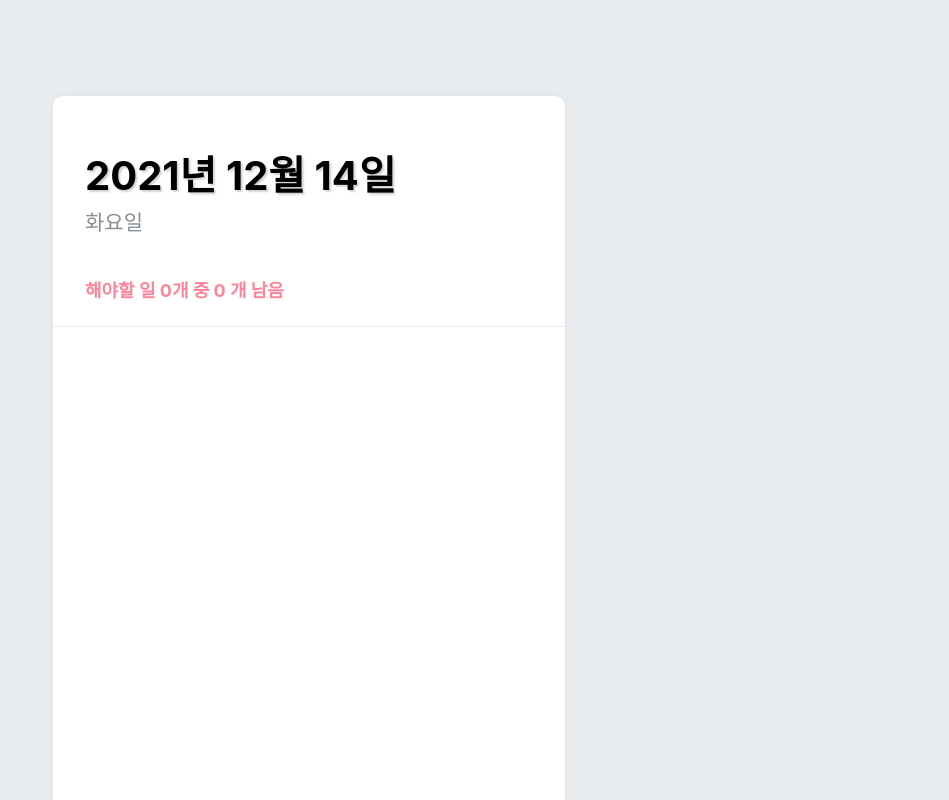
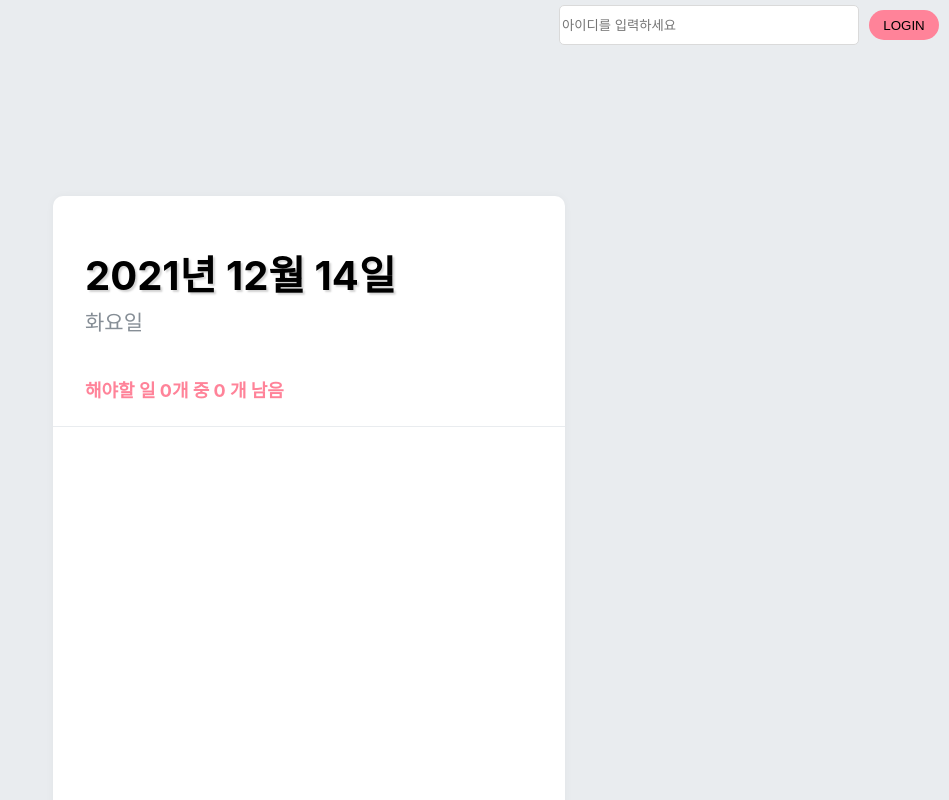
Before and after one commit to jeongyummy/Simple-react-todolist, a React (Create React App) app: page / in a window 1280 px wide. Shown: the top 800 px of the page, without its empty margins (331-1280 px from the left). Built offline with nearby package versions, Linux system fonts and the light colour scheme.

Commit message:
[feat] 간단한 로그인 기능 추가 진행중

```diff
--- a/src/App.js
+++ b/src/App.js
@@ -1,5 +1,6 @@
 import React from "react";
 import { createGlobalStyle } from "styled-components";
+import LoginForm from "./components/TodoLogin";
 import TodoTemplate from "./components/TodoTemplate";
 import TodoHead from "./components/TodoHead";
 import TodoList from "./components/TodoList";
@@ -17,6 +18,7 @@ function App() {
     <>
       <TodoProvider>
         <GlobalStyle />
+        <LoginForm />
         <TodoTemplate>
           <TodoHead />
           <TodoList />
--- /dev/null
+++ b/src/components/TodoLogin.js
@@ -0,0 +1,37 @@
+import React from "react";
+import styled from "styled-components";
+
+const Container = styled.div`
+  width: 100%;
+  height: 100px;
+  text-align: right;
+`;
+
+const Input = styled.input`
+  width: 300px;
+  height: 40px;
+  border-radius: 5px;
+  border: solid 1px #dadada;
+  background: #fff;
+  box-sizing: border-box;
+`;
+
+const Button = styled.button`
+  width: 70px;
+  height: 30px;
+  margin: 10px 10px 0 10px;
+  border-radius: 20px;
+  background-color: #ff8399;
+  border: none;
+  cursor: pointer;
+`;
+
+function LoginForm() {
+  return (
+    <Container>
+      <Input id="id" name="id" placeholder="아이디를 입력하세요" />
+      <Button>LOGIN</Button>
+    </Container>
+  );
+}
+export default LoginForm;
```
